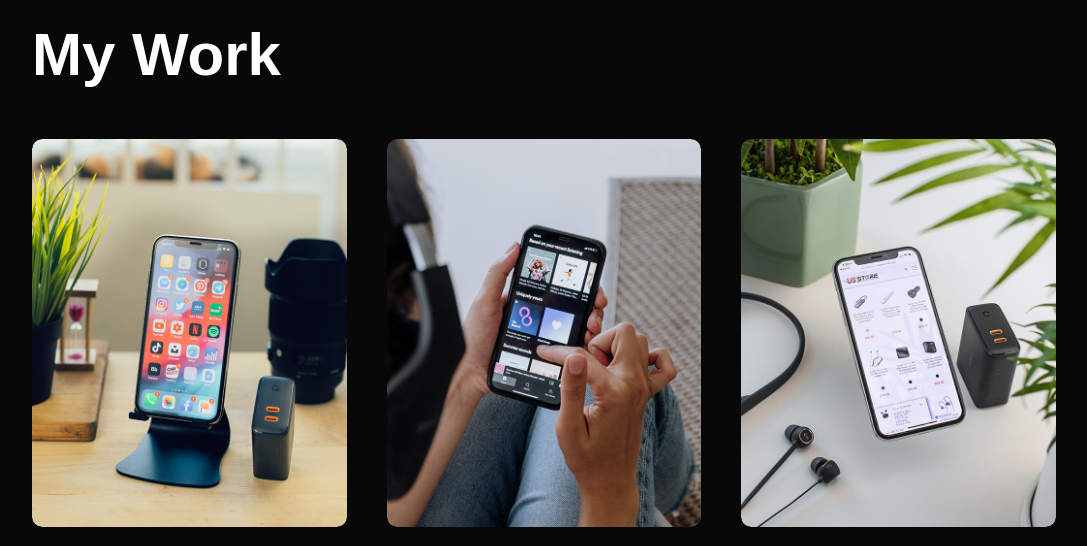
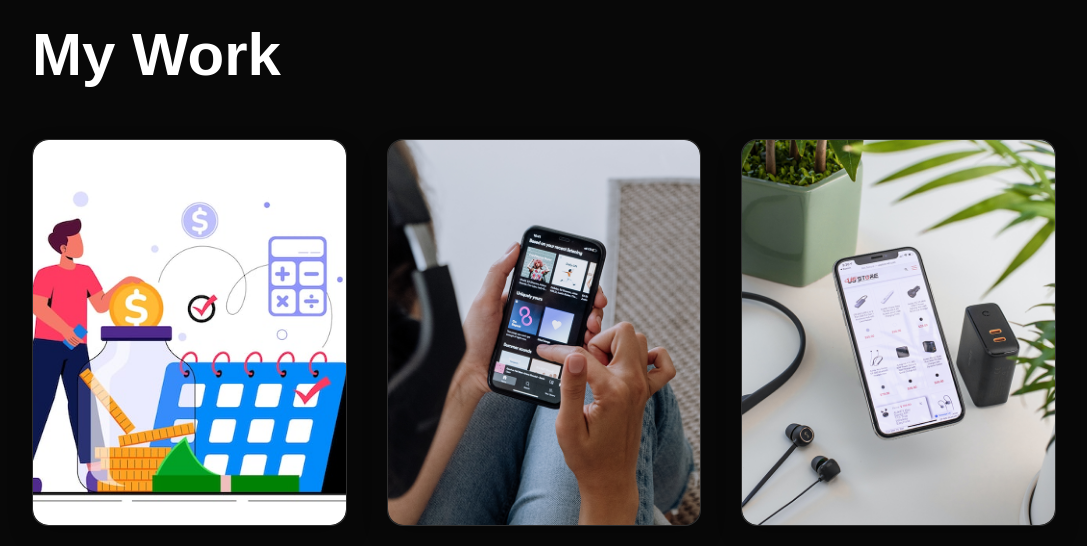
Before and after one commit to shadow171700-ui/Portfolio, a plain HTML site: page index.html in a window 1280 px wide. Shown: the part 2040-2586 px from the top of the page, without its empty margins (96-1183 px from the left). Drawn offline with Linux system fonts and the light colour scheme.

Commit message:
project added

```diff
--- a/index.html
+++ b/index.html
@@ -143,14 +143,14 @@
         <h1 class="sub-title">My Work</h1>
         <div class="work-list">
           <div class="work">
-            <img src="images/work-1.png" alt="" />
+            <img src="images/expense-tracker-image.jpg" alt="Expense Tracker project" />
             <div class="layer">
-              <h3>Social Media App</h3>
+              <h3>Expense Tracker</h3>
               <p>
-                The app connects you the talented people around the world
-                Download it from play store.
+                A clean budgeting app to track spending, monitor expenses, and
+                manage finances more effectively with a simple dashboard.
               </p>
-              <a href="#"><i class="fa-solid fa-link"></i></a>
+              <a href="https://shadow171700-ui.github.io/Expense-tracker/" target="_blank" rel="noopener noreferrer"><i class="fa-solid fa-link"></i></a>
             </div>
           </div>
           <div class="work">
--- a/style.css
+++ b/style.css
@@ -1,3 +1,4 @@
+
 * {
   margin: 0;
   padding: 0;
@@ -180,15 +181,25 @@ nav ul li a:hover::after {
   margin-top: 50px;
 }
 .work {
-  border-radius: 10px;
+  border-radius: 16px;
   position: relative;
   overflow: hidden;
+  background: #1d1d1d;
+  box-shadow: 0 12px 26px rgba(0, 0, 0, 0.2);
+  border: 1px solid rgba(255, 255, 255, 0.08);
+  min-height: 370px;
 }
 .work img {
   width: 100%;
-  border-radius: 10px;
+  height: 100%;
+  min-height: 370px;
+  object-fit: cover;
+  border-radius: 16px;
   display: block;
-  transition: transform 0.5s;
+  transition: transform 0.5s ease;
+}
+.work:hover img {
+  transform: scale(1.04);
 }
 .layer {
   width: 100%;
@@ -203,7 +214,7 @@ nav ul li a:hover::after {
   align-items: center;
   justify-content: center;
   flex-direction: column;
-  padding: 0 40px;
+  padding: 0 25px;
   text-align: center;
   font-size: 14px;
   transition: height 0.5s;
```
Also changed, not shown: images/expense-tracker-2.png (added), images/expense-tracker-image.jpg (added), images/expense-tracker.png (added).
